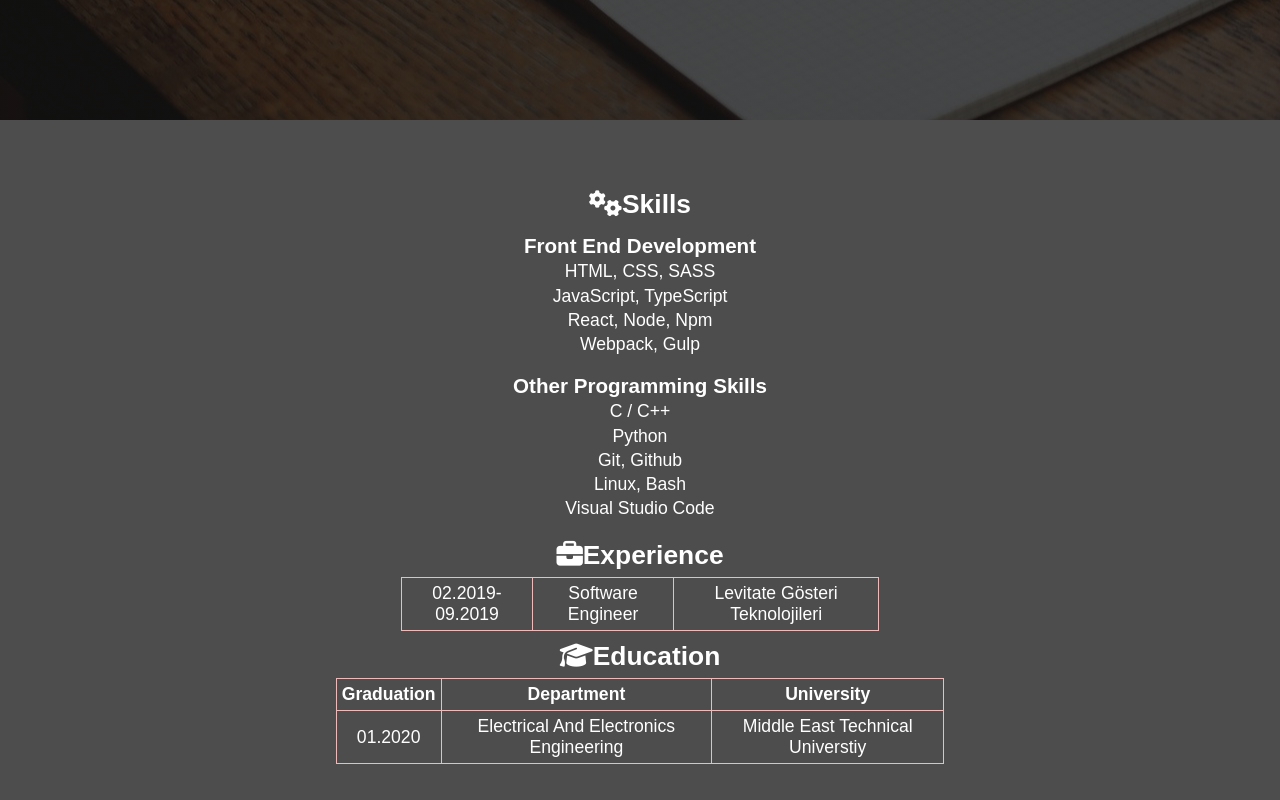
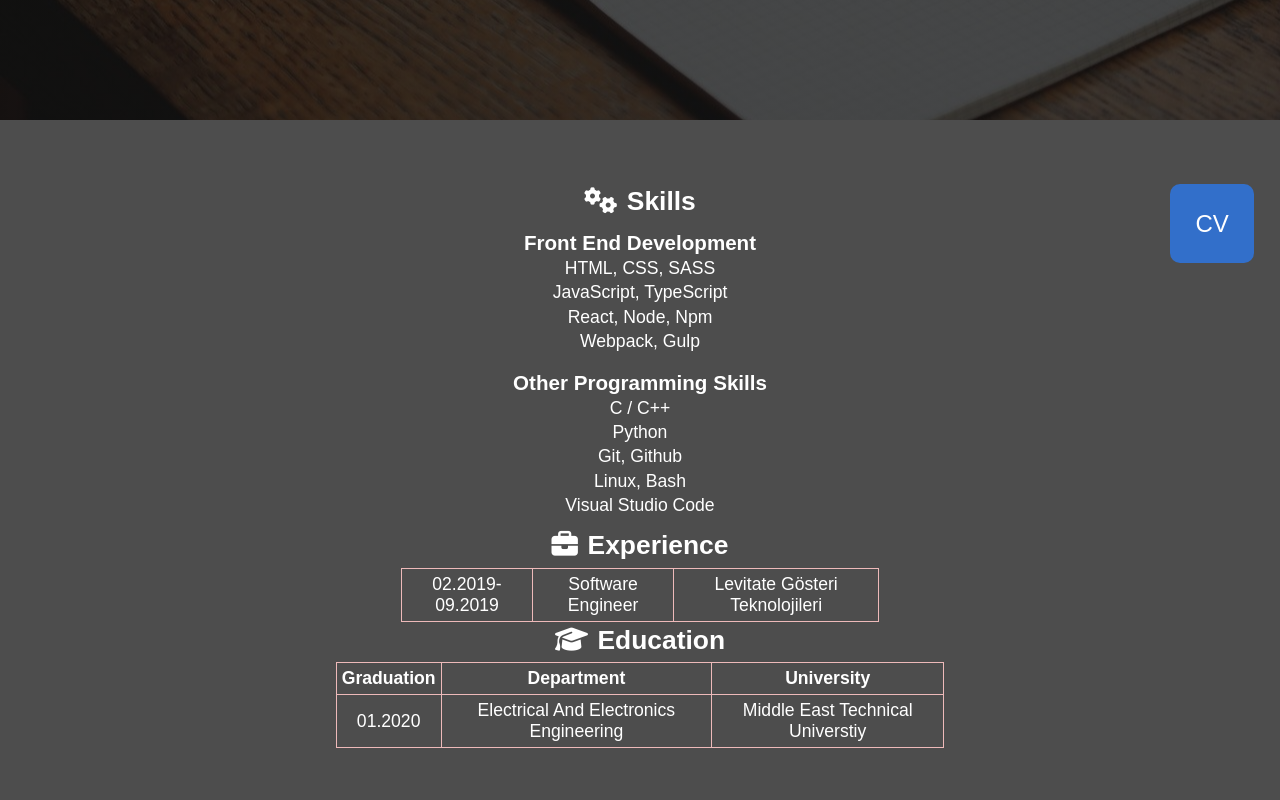
Before and after one commit to cmlttnts/cmlttnts.github.io, a React (Create React App) app: page / in a window 1280 px wide. Shown: the part 680-1480 px from the top of the page. Built offline with nearby package versions, Linux system fonts and the light colour scheme.

Commit message:
changed some css, added cv pdf in about page

```diff
--- a/src/Components/About/About.scss
+++ b/src/Components/About/About.scss
@@ -16,11 +16,12 @@
   width: 100vw;
   height: 100vh;
   //Position
+  position: relative;
   //Margin, Padding
   padding-top: 0.6rem;
   & > div {
-    margin-bottom: 0.3rem;
-    margin-top: 0.3rem;
+    margin-bottom: 0.1rem;
+    margin-top: 0.1rem;
   }
   table {
     width: 90%;
@@ -45,6 +46,26 @@
   li {
     margin-top: 0.2rem;
     margin-bottom: 0.2rem;
+  }
+
+  .fas {
+    margin-right: 0.6rem;
+  }
+
+  .ctaHomePri {
+    position: absolute;
+    right: 0;
+    top: 0;
+    margin: 0;
+    margin-top: 2%;
+    margin-right: 2%;
+    font-size: 1rem;
+
+    @include main.tablet {
+      margin-top: 5%;
+      margin-left: 7%;
+      font-size: 1.5rem;
+    }
   }
 
   @include main.tablet {
--- a/src/Components/About/About.tsx
+++ b/src/Components/About/About.tsx
@@ -15,6 +15,7 @@ type PropType= {
 const About = (/* { prop1, prop2 }: PropType */): JSX.Element => {
   return (
     <div className="About" id="about">
+      <a className="ctaHomePri" href="cv/cemalettin_tas_cv.pdf">CV</a>
       <div className="Skills">
         <h2>
           <i className="fas fa-cogs"></i>
--- a/src/Components/Home/Home.scss
+++ b/src/Components/Home/Home.scss
@@ -76,6 +76,10 @@
   padding: 1rem;
   margin-top: 4rem;
   border-radius: 10px;
+  @include main.tablet {
+    margin-top: 5%;
+    padding: 2%;
+  }
 }
 
 .ctaHomePri,
@@ -96,7 +100,8 @@
   margin-top: 2rem;
   border-radius: 10px;
   @include main.tablet {
-    width: 30%;
+    width: 50%;
+    max-width: 125px;
     justify-self: center;
     border-radius: 10px;
   }
```
Also changed, not shown: 1 other file (tests, documents, lock files or other folders).
